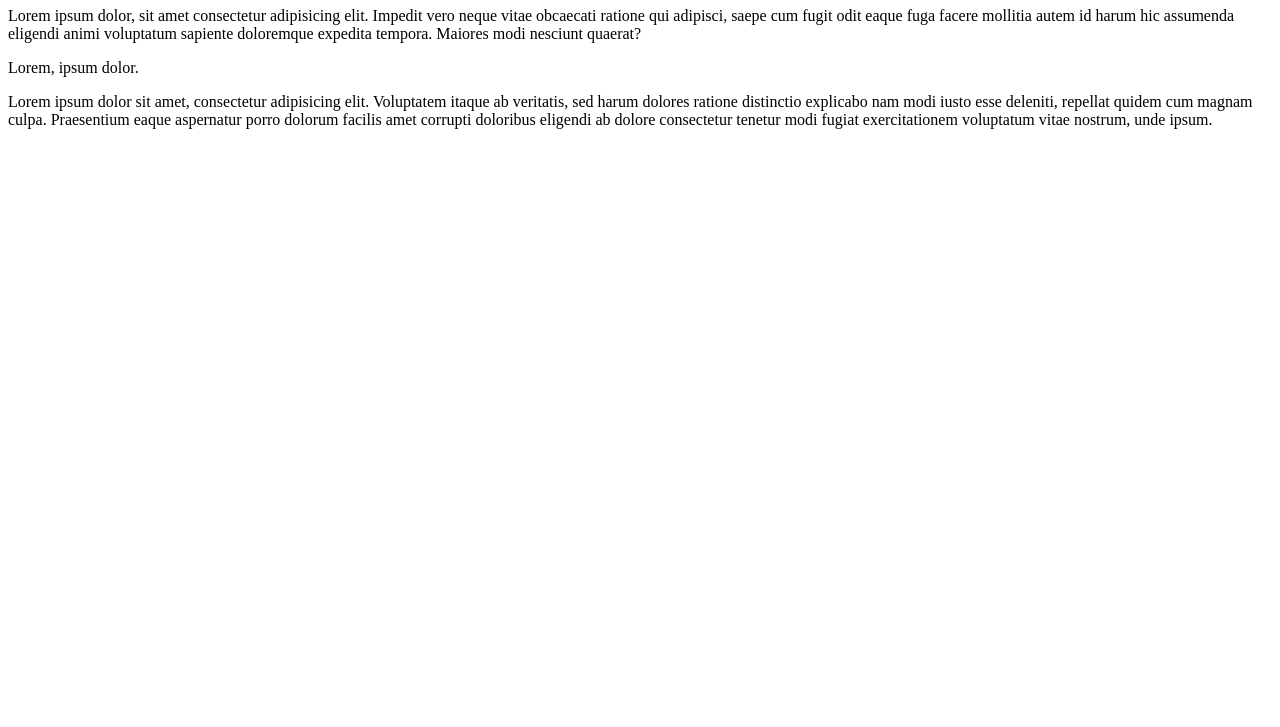
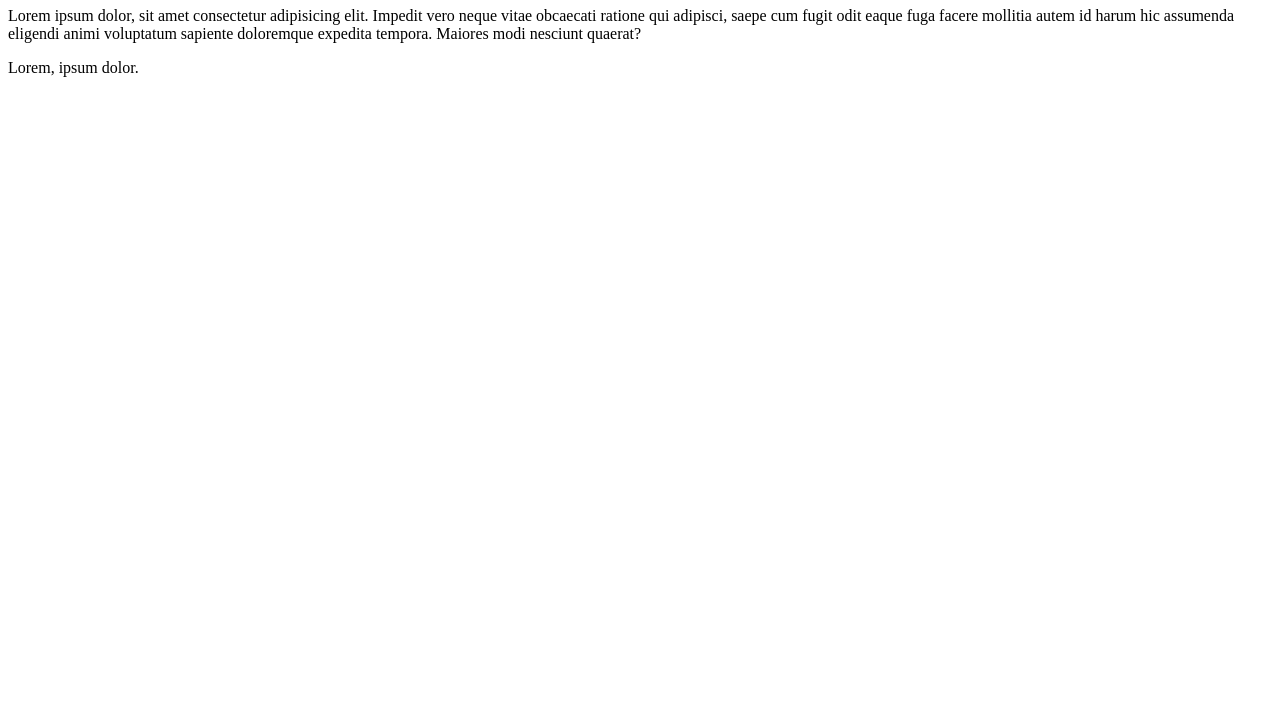
Before and after one commit to NewChakrit/test, a plain HTML site: page about.html in a window 1280 px wide. Shown: the part 73-800 px from the top of the page. Drawn offline with Linux system fonts and the light colour scheme.

Commit message:
del 1 line

```diff
--- a/about.html
+++ b/about.html
@@ -10,6 +10,6 @@
     <h1>about us</h1>
     <p>Lorem ipsum dolor, sit amet consectetur adipisicing elit. Impedit vero neque vitae obcaecati ratione qui adipisci, saepe cum fugit odit eaque fuga facere mollitia autem id harum hic assumenda eligendi animi voluptatum sapiente doloremque expedita tempora. Maiores modi nesciunt quaerat?</p>
     <p>Lorem, ipsum dolor.</p>
-    <p>Lorem ipsum dolor sit amet, consectetur adipisicing elit. Voluptatem itaque ab veritatis, sed harum dolores ratione distinctio explicabo nam modi iusto esse deleniti, repellat quidem cum magnam culpa. Praesentium eaque aspernatur porro dolorum facilis amet corrupti doloribus eligendi ab dolore consectetur tenetur modi fugiat exercitationem voluptatum vitae nostrum, unde ipsum.</p>
+
 </body>
 </html>
```
